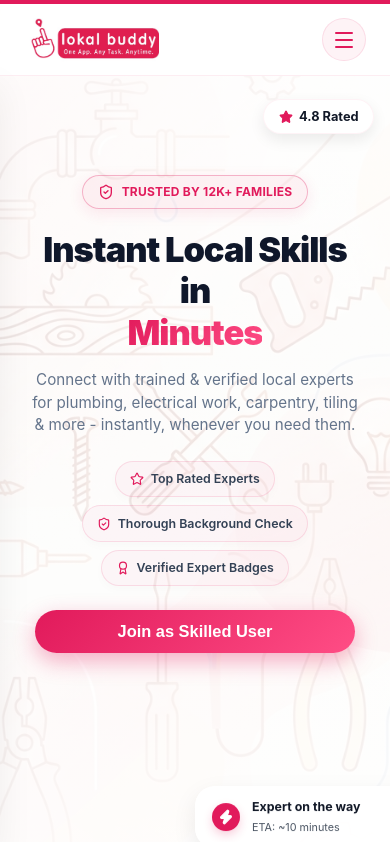
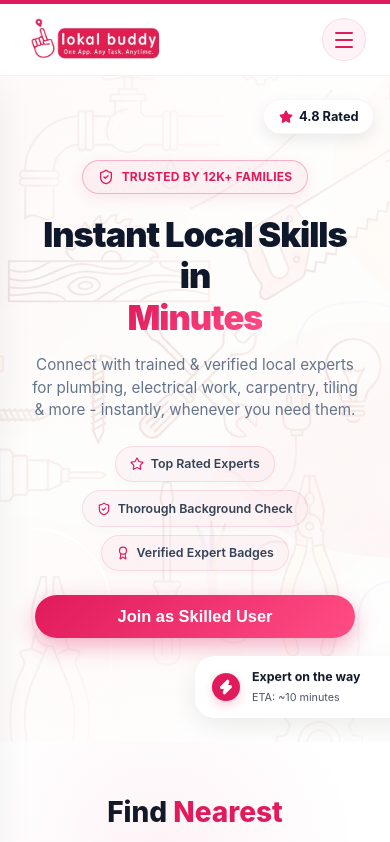
Before and after one commit to aravindvelpuri/lokalbuddy, a React (Vite) app: page / in a window 390 px wide. Shown: the top 842 px of the page. Built offline with nearby package versions, Linux system fonts and the light colour scheme; no server answers.

Commit message:
ui changes

```diff
--- a/src/components/Hero.css
+++ b/src/components/Hero.css
@@ -242,7 +242,8 @@
 /* Responsive Grid and Stacking */
 @media (max-width: 991px) {
   .hero-redesigned {
-    padding: 95px 0 115px; /* Leave space for sticky header and floating badges at the bottom */
+    padding: 80px 0 0px;
+    /* Reduced paddings to bring the bottom CTA and ETA badges closer */
     background: linear-gradient(180deg, rgba(255, 255, 255, 0.92) 0%, rgba(255, 255, 255, 0.75) 50%, rgba(255, 255, 255, 0.92) 100%), url('/mobile_hero_bg.png') no-repeat center center / cover;
     position: relative;
   }
@@ -274,6 +275,7 @@
       box-shadow: 0 4px 12px rgba(225, 26, 91, 0.04);
       border-color: rgba(225, 26, 91, 0.15);
     }
+
     100% {
       box-shadow: 0 4px 16px rgba(225, 26, 91, 0.12);
       border-color: rgba(225, 26, 91, 0.35);
@@ -373,12 +375,14 @@
   }
 
   .hero-model-frame {
-    display: none; /* Hide foreground expert image container */
+    display: none;
+    /* Hide foreground expert image container */
   }
 
   .floating-badge-rating {
     position: absolute;
-    top: 6.2rem; /* Sits cleanly below the mobile header */
+    top: 6.2rem;
+    /* Sits cleanly below the mobile header */
     right: 1rem;
     padding: 0.4rem 0.9rem;
     font-size: 0.8rem;
@@ -392,7 +396,8 @@
     position: absolute;
     bottom: 1.5rem;
     left: 50%;
-    transform: translateX(-50%); /* Center horizontally at the bottom of the section */
+    transform: translateX(-50%);
+    /* Center horizontally at the bottom of the section */
     padding: 0.65rem 1rem;
     width: 90%;
     max-width: 310px;
```
